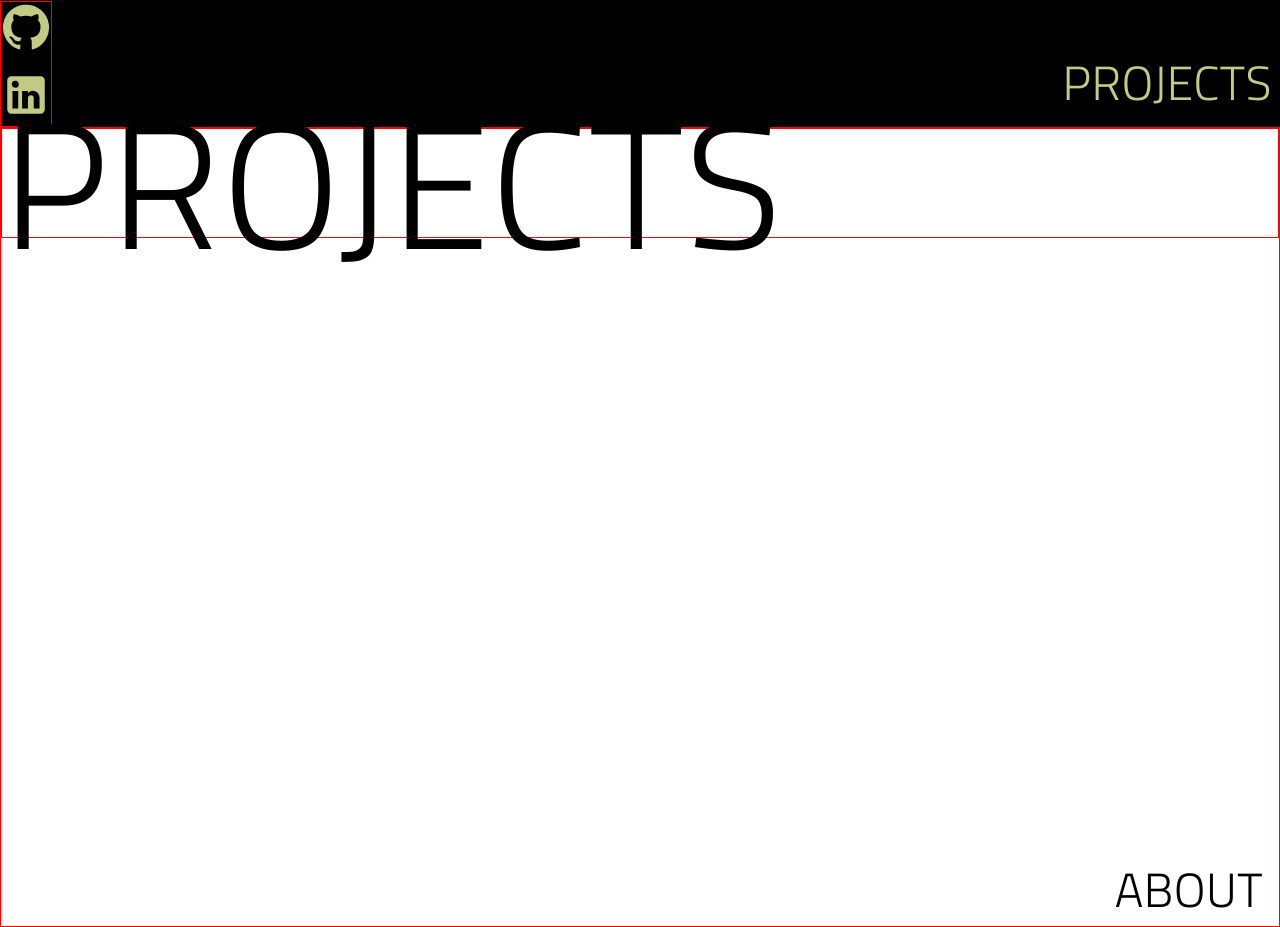
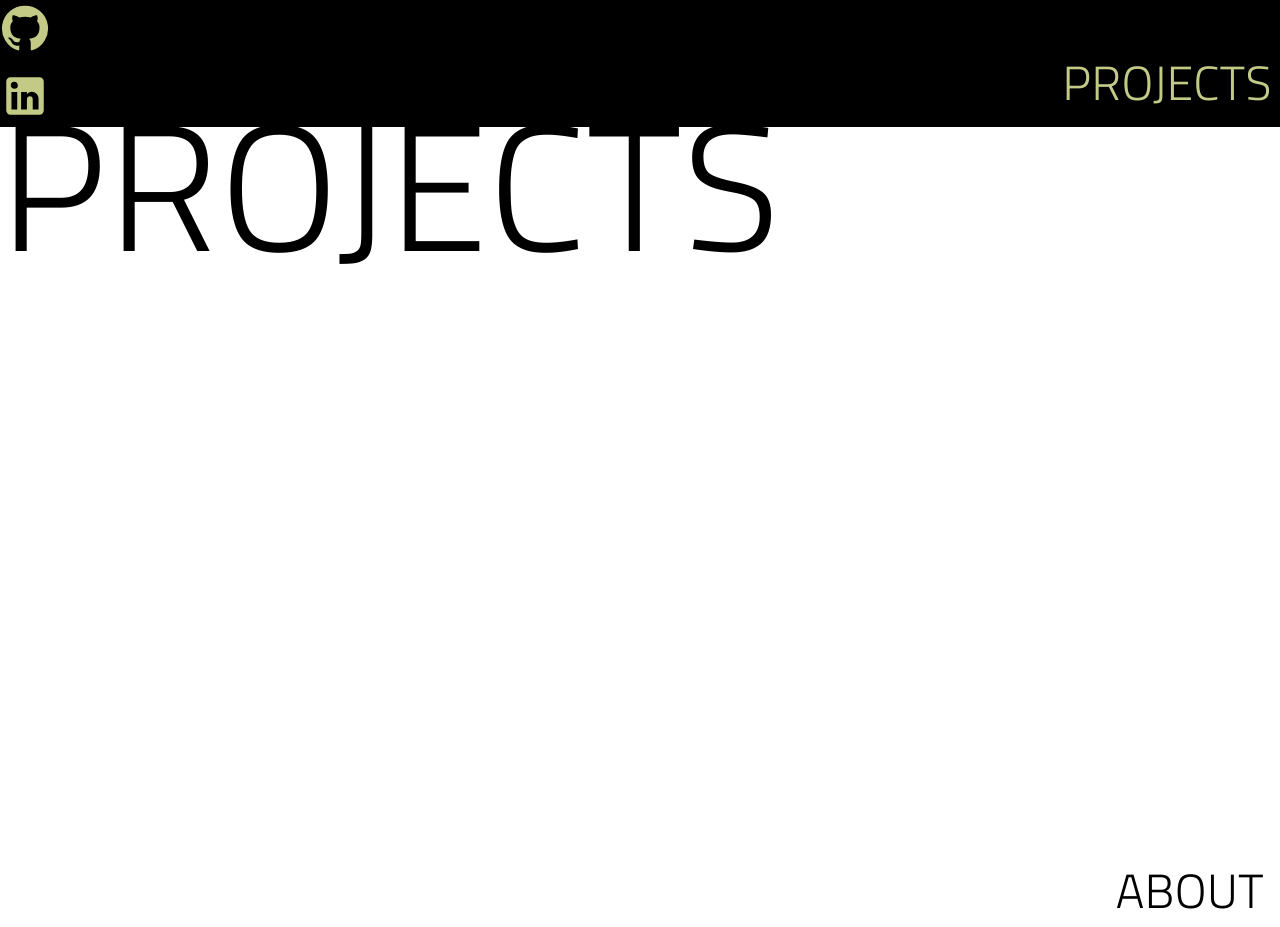
Before and after one commit to andyb2/portfolio-website, a React (Create React App) app: page / in a window 1280 px wide. Shown: the part 673-1600 px from the top of the page. Built offline with nearby package versions, Linux system fonts and the light colour scheme.

Commit message:
code clean up

```diff
--- a/src/components/About.tsx
+++ b/src/components/About.tsx
@@ -3,7 +3,6 @@ import { Typography } from "@mui/material";
 import { Box } from "@mui/system";
 import './style.tsx';
 import { aboutB1, firstAnimation, secondAnimation } from "./style";
-
 
 interface IProps {
     active: boolean,
@@ -16,9 +15,9 @@ const About: FC<IProps> = ({active, setActive}) => {
 
     const eventTrigger = () => {
         if(!finish){
-            setFinish(true)
+            setFinish(true);
         } else {
-            setTimeout(() => setActive(true), 2000)
+            setTimeout(() => setActive(true), 2000);
         }
     }
 
--- a/src/components/Home.tsx
+++ b/src/components/Home.tsx
@@ -1,16 +1,14 @@
-import React, { useState } from 'react';
+import { useState } from 'react';
 import Socials from './Socials';
 import About from './About'
 import { Typography } from '@mui/material';
 import { Box } from '@mui/system';
 import { homeB1, software, developer, andrew, homeB2, homeB3, homeB4 } from './style';
 import Nav from './Nav';
-import { truncateSync } from 'fs';
-
 
 const Home = () => {
     const [active, setActive] = useState(false);
-    const homePage = true
+    const homePage = true;
 
     return (
         <Box sx={homeB1}>
--- a/src/components/Nav.tsx
+++ b/src/components/Nav.tsx
@@ -1,6 +1,5 @@
-import React, { FC } from "react"
+import { FC } from "react"
 import { Typography } from "@mui/material"
-import { Box } from "@mui/system"
 import { Link } from "react-scroll"
 
 interface IProps {
--- a/src/components/Projects.tsx
+++ b/src/components/Projects.tsx
@@ -1,7 +1,6 @@
 import { Typography, Box } from "@mui/material";
 import Nav from './Nav';
-import { homeB3, projectsB2 } from "./style";
-// import { projects } from "../projects"
+import { projectsB2 } from "./style";
 
 const Projects = () => {
     const projectPage = true
@@ -11,18 +10,16 @@ const Projects = () => {
         id='projects'
         sx={{
             position: 'relative',
-            // padding: 0,
             width: '100vw',
             height: '100vh',
-            border: '1px solid red',
+            backgroundColor: 'white',
         }}
     >
       <Typography
             sx={{
                 fontSize: '14vw',
                 fontWeight: '300',
-                lineHeight: '0.6',
-                border: '1px solid red',
+                lineHeight: '0.65',
                 color: 'black',
             }}
         >
--- a/src/components/Socials.tsx
+++ b/src/components/Socials.tsx
@@ -2,17 +2,19 @@ import { Icon } from "@mui/material";
 import { Link } from "@mui/material";
 import GitHubIcon from '@mui/icons-material/GitHub';
 import LinkedInIcon from '@mui/icons-material/LinkedIn';
+
 const style = {
     color: '#c3ca86',
     fontSize: '50px',
 }
+
 const Socials = () => {
     return (
         <>
-            <Link href="https://github.com/andyb2" target={'_blank'}>
+            <Link href="https://github.com/andyb2" target='_blank'>
                 <Icon sx={style} component={GitHubIcon}/>
             </Link>
-            <Link href="https://www.linkedin.com/in/andrew-boyle-a9a596204/" target={'_blank'}>
+            <Link href="https://www.linkedin.com/in/andrew-boyle-a9a596204/" target='_blank'>
                 <Icon sx={style} component={LinkedInIcon}/>
             </Link>
         </>
--- a/src/components/style.tsx
+++ b/src/components/style.tsx
@@ -33,7 +33,6 @@ export const aboutB1 = {
     justifyContent: 'center',
     alignItems: 'center',
     textAlign: 'center',
-    // border: '1px solid red',
 }
 
 
@@ -46,7 +45,6 @@ export const homeB1 = {
     height: '100vh',
     width: '100vw',
     background: 'black',
-    // border: '1px solid red',
 }
 
 export const software = {
@@ -91,7 +89,7 @@ export const homeB4 = {
     left: '0',
     display: 'flex',
     flexDirection: 'column',
-    border: '1px solid red',
+    // border: '1px solid red',
     gap: 1.5,
 }
 
--- a/src/index.css
+++ b/src/index.css
@@ -2,6 +2,10 @@
   margin: 0;
   padding: 0;
   box-sizing: border-box;
+}
+
+html {
+  background-color: black;
 }
 
 body {
```
